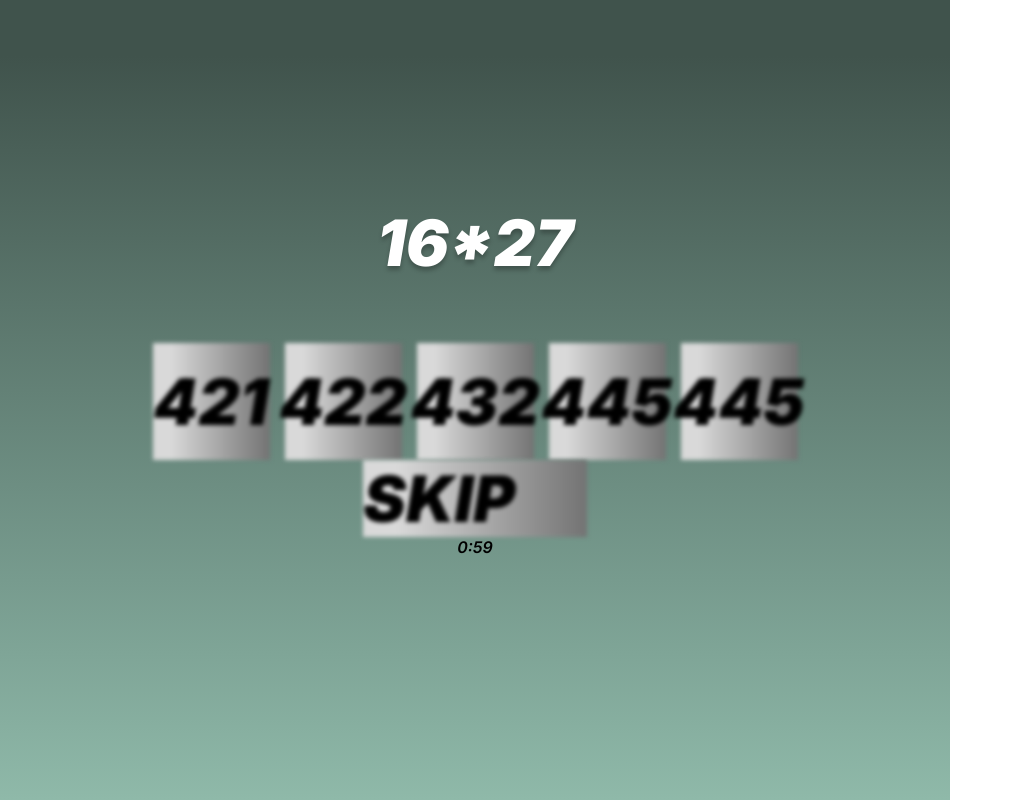
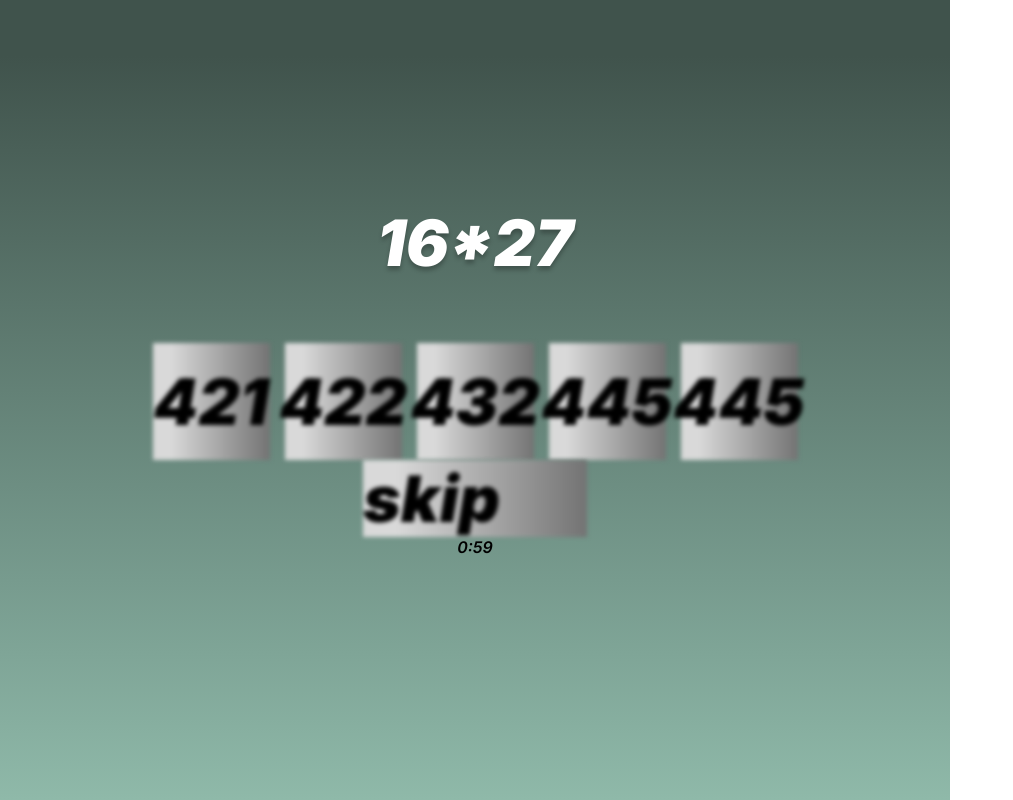
Before and after one commit to GrechkaMykhailo12345/MATH-QUIZ, a plain HTML site: page index.html in a window 1280 px wide. Both pictures are taken after a click on the element "ПОЧАТИ". Shown: the whole page, without its empty margins (0-1013 px from the left). Drawn offline with nearby package versions, Linux system fonts and the light colour scheme; a web font is replaced by a local one.

Commit message:
замінив назву кнопки

```diff
--- a/index.html
+++ b/index.html
@@ -28,7 +28,7 @@
             <div class="answer-button">18</div>
         </div>
         <div class="skip">
-            SKIP
+            skip
         </div>
         <div id="timer">1:00</div>
     </div>
```
